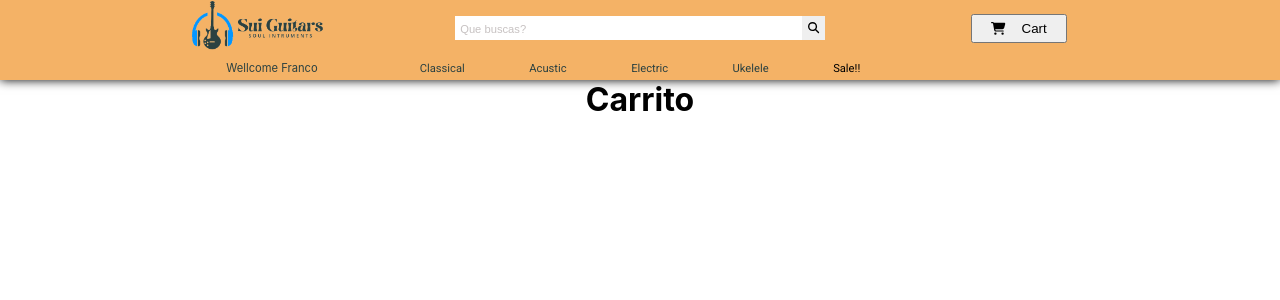
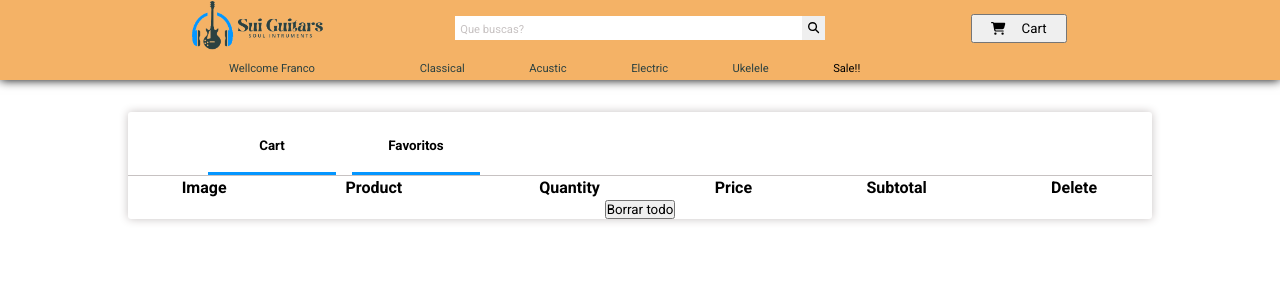
Before and after one commit to francoDani/multimarca, a React (Create React App) app: page /cart in a window 1280 px wide. Shown: the top 300 px of the page. Built offline with nearby package versions, Linux system fonts and the light colour scheme.

Commit message:
desafío: cartContext

```diff
--- a/src/App.css
+++ b/src/App.css
@@ -1,6 +1,7 @@
 @import url("https://fonts.googleapis.com/css2?family=Roboto:ital,wght@0,100;0,300;0,400;0,500;0,700;0,900;1,100;1,300;1,400;1,500;1,700;1,900&display=swap");
 .App {
   text-align: center;
+
 }
 :root {
   --dark-gray: #2B4141;
@@ -15,16 +16,8 @@
   margin: 0;
   padding: 0;
   box-sizing: border-box;
-}
-.App-logo {
-  height: 40vmin;
-  pointer-events: none;
-}
+  font-family: 'Roboto', sans-serif;
 
-@media (prefers-reduced-motion: no-preference) {
-  .App-logo {
-    animation: App-logo-spin infinite 20s linear;
-  }
 }
 
 .App-header {
@@ -37,19 +30,6 @@
   font-size: calc(10px + 2vmin);
   color: white;
 }
-
-.App-link {
-  color: #61dafb;
-}
-
-@keyframes App-logo-spin {
-  from {
-    transform: rotate(0deg);
-  }
-  to {
-    transform: rotate(360deg);
-  }
-}
 a {
   text-decoration: none;
   color: var(--dark-gray);
--- /dev/null
+++ b/src/Context/CartContext.js
@@ -0,0 +1,61 @@
+import React, { useState } from "react";
+
+const CartContext = React.createContext();
+
+const CartProvider = ({ children }) => {
+  const [cart, setCart] = useState([]);
+
+  const removeAll = () => {
+    setCart([]);
+  }
+
+  const deleteThis = (id) => {
+    const indexOf = cart.findIndex(element => {
+        return element.id === id;
+    })
+    cart.splice(indexOf, 1);
+    setCart(cart);
+  }
+
+  /**
+   *
+   * @param {array} arr you'll recive the array to filter the repeated elements before set the new value in cart
+   * @returns
+   */
+  const isReapeated = (arr) => {
+    let result = arr.filter(
+      (value, index, self) =>
+        index ===
+        self.findIndex((t) => t.place === value.place && t.name === value.name)
+    );
+    return result;
+  };
+
+  /**
+   *
+   * @param {string} item this vale is the name of the product
+   * @param {number} quantity this is the quantity o the product you want to add to the cart
+   */
+  const addItem = (item, quantity, id, price, img) => {
+    let newProduct = {
+      name: item,
+      price: price,
+      quantity: quantity,
+      img: img,
+      id: id
+    };
+    let carrito = cart;
+    carrito.push(newProduct);
+    carrito = isReapeated(carrito);
+    console.log(carrito);
+    setCart(carrito);
+  };
+
+  return (
+    <CartContext.Provider value={{ addItem, cart, deleteThis, removeAll }}>
+      {children}
+    </CartContext.Provider>
+  );
+};
+
+export { CartProvider, CartContext };
--- a/src/components/NavBar/cartButton.jsx
+++ b/src/components/NavBar/cartButton.jsx
@@ -1,8 +1,7 @@
 import styled from "styled-components";
-import { FontAwesomeIcon } from '@fortawesome/react-fontawesome'
-import { faCartShopping } from '@fortawesome/free-solid-svg-icons'
-
-
+import { FontAwesomeIcon } from "@fortawesome/react-fontawesome";
+import { faCartShopping } from "@fortawesome/free-solid-svg-icons";
+import { Link } from "react-router-dom";
 
 const CartButtonContainer = styled.div`
   width: 30%;
@@ -20,17 +19,19 @@ const CartButton = styled.button`
   cursor: pointer;
 `;
 const FontAwesomeIconStyled = styled(FontAwesomeIcon)`
-    font-size: .8rem;
+  font-size: 0.8rem;
   margin-right: 1rem;
 `;
 
 export const CartWidwet = () => {
   return (
     <CartButtonContainer>
+      <Link to={"/cart"}>
         <CartButton>
           <FontAwesomeIconStyled icon={faCartShopping} />
           Cart
         </CartButton>
+      </Link>
     </CartButtonContainer>
   );
 };
--- a/src/components/cart/cart.jsx
+++ b/src/components/cart/cart.jsx
@@ -1,3 +1,17 @@
+import styled from "styled-components";
+import ItemCartContainer from "./itemCartContainer";
+
+const CartContainer = styled.div`
+  width: 100%;
+  display: flex;
+  justify-content: center;
+`
+
 export const Cart = () => {
-    return <h1>Carrito</h1>
-}
+
+  return (
+    <CartContainer>
+      <ItemCartContainer></ItemCartContainer>
+    </CartContainer>
+  );
+};
--- /dev/null
+++ b/src/components/cart/itemCartContainer.jsx
@@ -0,0 +1,126 @@
+import { FontAwesomeIcon } from "@fortawesome/react-fontawesome";
+import { useEffect } from "react";
+import { useState } from "react";
+import { useContext } from "react";
+import styled from "styled-components";
+import { CartContext } from "../../Context/CartContext";
+import { faTrash } from "@fortawesome/free-solid-svg-icons";
+
+const CartBox = styled.div`
+  background-color: white;
+  width: 80%;
+  border-radius: 3px;
+  margin-top: 2rem;
+  box-shadow: 0 0 10px var(--light-gray);
+`;
+const Tabs = styled.div`
+  width: 100%;
+  height: 4rem;
+  display: flex;
+  justify-content: flex-start;
+  align-items: flex-end;
+  padding: 0 0 0 5rem;
+  border: none;
+  border-bottom: 1px solid var(--light-gray);
+`;
+const TabsBtns = styled.button`
+  padding: 0 1rem 1.2rem 1rem;
+  width: 8rem;
+  margin-right: 1rem;
+  font-weight: bold;
+  background-color: transparent;
+  border: none;
+  border-bottom: solid 3px var(--blue);
+`;
+const ProductTable = styled.table`
+  width: 100%;
+`;
+const ItemImg = styled.div`
+  background-image: url(${(props) => props.image});
+  width: 75px;
+  height: 150px;
+  background-size: contain;
+  background-repeat: no-repeat;
+  background-position: center;
+`;
+const CartListing = styled.div``;
+
+const ItemName = styled.h1`
+  font-size: 0.8rem;
+  font-weight: lighter;
+  display: inline;
+`;
+const TD = styled.td`
+  width: 20%;
+`;
+
+const ItemCartContainer = () => {
+  const { cart, deleteThis, removeAll } = useContext(CartContext);
+  const [onCar, setOncar] = useState();
+  const onCart = (item) => {
+    if (item === []) {
+      setOncar(false);
+    } else {
+      setOncar(true);
+    }
+  };
+
+  const DeleteBtn = styled.button`
+    border: none;
+    width: 100%;
+    cursor: pointer;
+  `;
+
+  useEffect(() => {
+    onCart(cart);
+  }, [cart]);
+  return (
+    <CartBox>
+      <Tabs>
+        <TabsBtns>Cart</TabsBtns>
+        <TabsBtns>Favoritos</TabsBtns>
+      </Tabs>
+      <CartListing>
+        <ProductTable>
+          <tr>
+            <th>Image</th>
+            <th>Product</th>
+            <th>Quantity</th>
+            <th>Price</th>
+            <th>Subtotal</th>
+            <th>Delete</th>
+          </tr>
+          <tbody>
+            {onCar ? cart.map(function (product, index) {
+              return (
+                <tr>
+                  <TD>
+                    <ItemImg image={product.img} />
+                  </TD>
+                  <TD>
+                    <ItemName>{product.name}</ItemName>
+                  </TD>
+                  <TD>{product.quantity}</TD>
+                  <TD>{product.price}</TD>
+                  <TD>{product.quantity * product.price}</TD>
+                  <TD>
+                    <DeleteBtn onClick={()=>{
+                      deleteThis(product.id)
+                    }}>
+                      <FontAwesomeIcon icon={faTrash} />
+                    </DeleteBtn>
+                  </TD>
+                </tr>
+              );
+            }) : <h1>No tienes nada en tu carrito</h1>}
+          </tbody>
+        </ProductTable>
+        <button onClick={()=>{
+            removeAll();
+        }}>Borrar todo</button>
+      </CartListing>
+    </CartBox>
+  );
+};
+
+export default ItemCartContainer;
--- a/src/components/itemDetail/itemDetail.jsx
+++ b/src/components/itemDetail/itemDetail.jsx
@@ -3,6 +3,8 @@ import { Link } from "react-router-dom";
 import styled from "styled-components";
 import { ItemCount } from "../itemCount/itemCount";
 import { AddToCartButton } from "../item/addToCartButton";
+import { useContext } from "react";
+import { CartContext } from "../../Context/CartContext";
 
 const ItemDetailSection = styled.div`
   width: 90vw;
@@ -58,6 +60,7 @@ const ProductDescription = styled.p`
 
 export const ItemDetail = ({ product, productDetail, img }) => {
   const [quantity, setQuantity] = useState(0);
+  const {addItem} = useContext(CartContext);
   const onAdd = (val) => {
     setQuantity(val);
   };
@@ -80,7 +83,8 @@ export const ItemDetail = ({ product, productDetail, img }) => {
           />
         ) : (
           <Link to={"/" + "cart"}>
-            <AddToCartButton>Terminar mi compra</AddToCartButton>
+            <AddToCartButton onClick={() => {
+              addItem(product.title, quantity, product.id, product.price, img)}}>Terminar mi compra</AddToCartButton>
           </Link>
         )}
 
```
Also changed, not shown: src/App.js (+7 -1 lines). Lines whose indentation alone changed are shown as unchanged.
